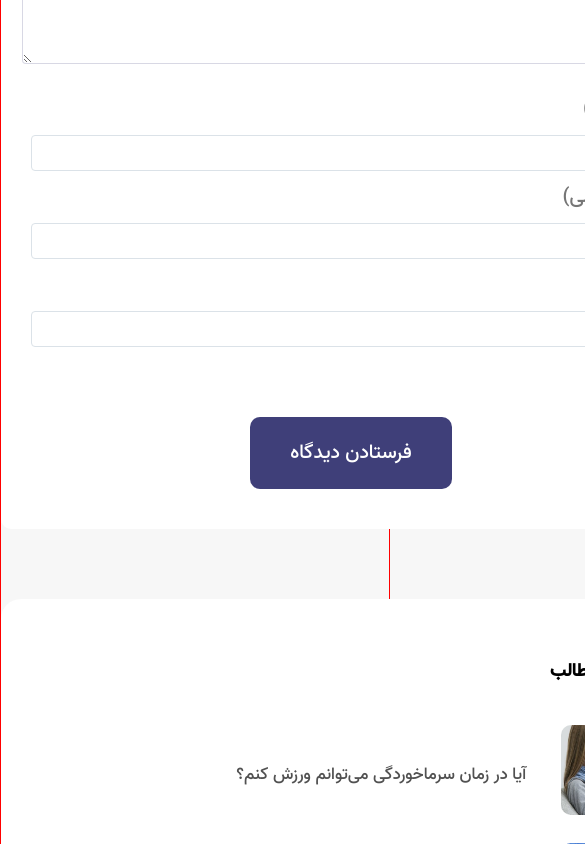
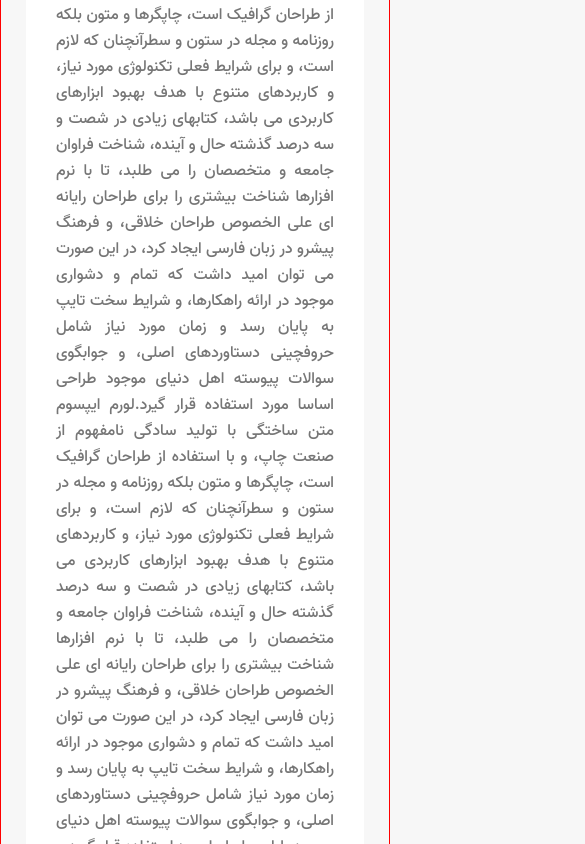
Before and after one commit to AmirhosseinAmini1383/Doctor, a React (Create React App) app: page /Cold in a window 390 px wide. Shown: the part 2440-3284 px from the top of the page, 585 px wide, since content can reach past the window. Built offline with nearby package versions, Linux system fonts and the light colour scheme.

Commit message:
#11 MedicalPage Responsive Done!

```diff
--- a/src/Content-Doc-Notif/DocNotif.css
+++ b/src/Content-Doc-Notif/DocNotif.css
@@ -18,7 +18,7 @@
   background: var(--purple);
   display: flex;
   align-items: center;
-  justify-content: space-around;
+  justify-content: space-between;
   border-radius: 40px;
 }
 .notif {
--- a/src/MedicalAdvicePage/Cold.jsx
+++ b/src/MedicalAdvicePage/Cold.jsx
@@ -110,11 +110,23 @@ const Cold = () => {
               </div>
               <div className="point-of-view-flex">
                 <label className="point-of-view-label">نام (الزامی)</label>
-                <input type="text" className="point-of-view-text" />
+                <input
+                  type="text"
+                  className="point-of-view-text"
+                  placeholder="نام خود را وارد کنید"
+                />
                 <label className="point-of-view-label">ایمیل (الزامی)</label>
-                <input type="text" className="point-of-view-text" />
+                <input
+                  type="text"
+                  className="point-of-view-text"
+                  placeholder="ایمیل خود را وارد کنید"
+                />
                 <label className="point-of-view-label">وبسایت</label>
-                <input type="text" className="point-of-view-text" />
+                <input
+                  type="text"
+                  className="point-of-view-text"
+                  placeholder="آدرس وبسایت خود را وارد کنید"
+                />
               </div>
               <div className="div-btn">
                 <button className="point-of-view-btn">فرستادن دیدگاه</button>
--- a/src/MedicalAdvicePage/ColdExercise.jsx
+++ b/src/MedicalAdvicePage/ColdExercise.jsx
@@ -106,11 +106,23 @@ const ColdExercise = () => {
               </div>
               <div className="point-of-view-flex">
                 <label className="point-of-view-label">نام (الزامی)</label>
-                <input type="text" className="point-of-view-text" />
+                <input
+                  type="text"
+                  className="point-of-view-text"
+                  placeholder="نام خود را وارد کنید"
+                />
                 <label className="point-of-view-label">ایمیل (الزامی)</label>
-                <input type="text" className="point-of-view-text" />
+                <input
+                  type="text"
+                  className="point-of-view-text"
+                  placeholder="ایمیل خود را وارد کنید"
+                />
                 <label className="point-of-view-label">وبسایت</label>
-                <input type="text" className="point-of-view-text" />
+                <input
+                  type="text"
+                  className="point-of-view-text"
+                  placeholder="آدرس وبسایت خود را وارد کنید"
+                />
               </div>
               <div className="div-btn">
                 <button className="point-of-view-btn">فرستادن دیدگاه</button>
--- a/src/MedicalAdvicePage/DoctorTest.jsx
+++ b/src/MedicalAdvicePage/DoctorTest.jsx
@@ -109,11 +109,23 @@ const DoctorTest = () => {
               </div>
               <div className="point-of-view-flex">
                 <label className="point-of-view-label">نام (الزامی)</label>
-                <input type="text" className="point-of-view-text" />
+                <input
+                  type="text"
+                  className="point-of-view-text"
+                  placeholder="نام خود را وارد کنید"
+                />
                 <label className="point-of-view-label">ایمیل (الزامی)</label>
-                <input type="text" className="point-of-view-text" />
+                <input
+                  type="text"
+                  className="point-of-view-text"
+                  placeholder="ایمیل خود را وارد کنید"
+                />
                 <label className="point-of-view-label">وبسایت</label>
-                <input type="text" className="point-of-view-text" />
+                <input
+                  type="text"
+                  className="point-of-view-text"
+                  placeholder="آدرس وبسایت خود را وارد کنید"
+                />
               </div>
               <div className="div-btn">
                 <button className="point-of-view-btn">فرستادن دیدگاه</button>
--- a/src/MedicalAdvicePage/HealthStats.jsx
+++ b/src/MedicalAdvicePage/HealthStats.jsx
@@ -109,11 +109,23 @@ const HealthStats = () => {
               </div>
               <div className="point-of-view-flex">
                 <label className="point-of-view-label">نام (الزامی)</label>
-                <input type="text" className="point-of-view-text" />
+                <input
+                  type="text"
+                  className="point-of-view-text"
+                  placeholder="نام خود را وارد کنید"
+                />
                 <label className="point-of-view-label">ایمیل (الزامی)</label>
-                <input type="text" className="point-of-view-text" />
+                <input
+                  type="text"
+                  className="point-of-view-text"
+                  placeholder="ایمیل خود را وارد کنید"
+                />
                 <label className="point-of-view-label">وبسایت</label>
-                <input type="text" className="point-of-view-text" />
+                <input
+                  type="text"
+                  className="point-of-view-text"
+                  placeholder="آدرس وبسایت خود را وارد کنید"
+                />
               </div>
               <div className="div-btn">
                 <button className="point-of-view-btn">فرستادن دیدگاه</button>
--- a/src/MedicalAdvicePage/MedicalAdvicePage.css
+++ b/src/MedicalAdvicePage/MedicalAdvicePage.css
@@ -78,6 +78,9 @@
   justify-content: space-between;
   align-items: center;
 }
+.point-of-view-flex ::placeholder {
+  opacity: 0.6;
+}
 .point-of-view-text {
   margin: 10px;
 }
@@ -145,6 +148,7 @@ textarea {
   padding: 15px;
   background: var(--white);
   border-radius: 20px;
+  margin-bottom: 80px;
 }
 .social-div-img {
   display: flex;
@@ -176,76 +180,89 @@ textarea {
   margin: 10px;
   background-image: linear-gradient(to left, #3574f2, #08b0fd);
 }
-
-@media (max-width: 768px) {
+@media (max-width: 1300px) {
   .medical-advice {
-    width: 700px;
+    width: calc(100% - 50px);
   }
   .maindiv {
-    display: grid;
-    grid-template-columns: repeat(1, 1fr);
+    justify-content: space-between;
+  }
+  .title-img {
+    height: 400px;
   }
   .title-div {
-    padding: 0px;
-    width: 100%;
+    margin: 0px;
+    width: 60%;
   }
-  .title {
-    padding: 20px;
+  .side-div {
+    width: 30%;
+    margin: 0px;
   }
-  .title-img {
-    margin-right: 20px;
-    width: 660px;
-    height: 400px;
-  }
-  .title-p {
-    padding: 20px;
-    margin-bottom: 40px;
-  }
-  .manager {
-    margin: 20px;
-  }
-  .point-of-view-title {
-    margin-right: 20px;
-    margin-left: 20px;
-  }
-  .point-of-view-p {
-    margin-right: 20px;
-    margin-left: 20px;
+  .point-of-view-flex {
+    display: grid;
+    grid-template-columns: repeat(2, 1fr);
   }
   .point-of-view-label {
     font-size: 20px;
   }
-  .point-of-view div {
-    margin: 20px;
+}
+@media (max-width: 1000px) {
+  .maindiv {
+    display: grid;
   }
-  .point-of-view-textarea {
-    width: 98%;
-  }
-  .point-of-view-flex {
-    display: grid;
-    grid-template-columns: repeat(1, 1fr);
+  .title-div {
+    margin-left: 0px;
+    margin-bottom: 70px;
+    width: calc(100% - 60px);
   }
   .side-div {
+    margin-right: 0px;
     width: 100%;
-    padding: 0px;
-    margin: 0px;
-  }
-  .news-border {
-    margin-right: 10px;
-  }
-  .side-social {
-    margin-bottom: 30px;
   }
   .side-img {
-    width: 115px;
-    height: 90px;
+    width: 170px;
+    height: 120px;
     border-radius: 10px;
   }
+  .social-img {
+    padding: 25px 120px;
+  }
   .side-p {
-    font-size: 17px;
-    padding-right: 25px;
+    font-size: 18px;
+    padding-right: 20px;
+  }
+}
+@media (max-width: 768px) {
+  .title-img {
+    height: 300px;
+  }
+  .maindiv {
+    display: block;
+  }
+  .side-img {
+    width: 150px;
+    height: 100px;
   }
   .social-img {
-    padding: 20px 120px 20px 120px;
+    padding: 20px 80px;
   }
 }
+@media (max-width: 500px) {
+  .title-img {
+    height: 200px;
+  }
+  .social-img {
+    padding: 20px 60px;
+  }
+  .social-img {
+    padding: 25px 30px;
+  }
+  .side-p {
+    font-size: 13px;
+    padding-right: 15px;
+  }
+  .side-img {
+    width: 120px;
+    height: 90px;
+  }
+}
--- a/src/MedicalAdvicePage/MedicalAll.css
+++ b/src/MedicalAdvicePage/MedicalAll.css
@@ -12,16 +12,18 @@
 }
 .medical-all {
   width: 1300px;
+  height: 100%;
   margin: 0 auto;
   direction: rtl;
   display: flex;
-  justify-content: space-evenly;
-  align-items: center;
+  /* justify-content: space-evenly;
+  align-items: stretch; */
 }
 .medical-div {
   margin: 20px 20px 130px 20px;
   background: var(--white);
   padding: 15px;
+  border-radius: 15px;
 }
 .medical-div a {
   padding: 0;
@@ -32,18 +34,15 @@
 }
 .medical-all-p {
   text-align: center;
-  margin-top: 50px;
-  margin-bottom: 50px;
+  margin: 50px 25px;
   font-size: 14px;
   color: var(--dark);
-  margin-left: 25px;
-  margin-right: 25px;
   padding-bottom: 10px;
   border-bottom: 1px solid rgba(118, 118, 118, 0.2);
 }
 .medical-all-lorem {
   text-align: justify;
-  margin: 100px 15px 170px 15px;
+  margin: 100px 10px 150px 10px;
   font-size: 12px;
   color: var(--subtext);
 }
@@ -62,16 +61,21 @@
   font-size: 12px;
   margin-right: 10px;
 }
-@media (max-width: 768px) {
+@media (max-width: 1300px) {
+  body {
+    border: 1px solid red;
+  }
   .title-head {
-    padding: 0px;
-    margin-bottom: 10px;
-  }
-  .title-head h1 {
-    padding: 40px;
+    width: calc(100% - 50px);
   }
   .medical-all {
-    width: 700px;
+    width: 100%;
+    justify-content: space-between;
+  }
+}
+
+@media (max-width: 768px) {
+  .medical-all {
     display: grid;
   }
   .medical-div {
--- a/src/ResponsiveContent/Mobile.css
+++ b/src/ResponsiveContent/Mobile.css
@@ -16,9 +16,6 @@
 @media (max-width: 500px) {
   ::-webkit-scrollbar {
     width: 5px;
-  }
-  body {
-    border: 1px solid red;
   }
   /* Header */
   .tel {
@@ -94,16 +91,12 @@
     margin-right: 10px;
   }
   .comment-lorem p {
-    border: 1px solid red;
     font-size: 12px;
     margin: 0px;
     padding: 0px;
     direction: rtl;
   }
   /* Medical */
-  .medical {
-    margin: 50px 20px;
-  }
   .medical-head h2 {
     padding-right: 10px;
   }
```
